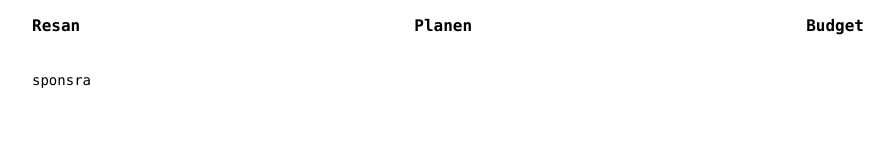
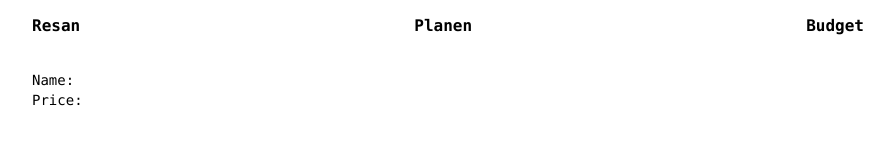
Before and after one commit to liamcco/asienliam, a Next.js app: page /budget/sponsra in a window 1280 px wide. Shown: the part 138-298 px from the top of the page, without its empty margins (192-1087 px from the left). Built offline with nearby package versions, Linux system fonts and the light colour scheme.

Commit message:
sponsor page

```diff
--- a/app/budget/sponsra/page.tsx
+++ b/app/budget/sponsra/page.tsx
@@ -1,3 +1,16 @@
+"use client";
+
+import { useSearchParams } from "next/navigation";
+
 export default function Page() {
-  return <p>sponsra</p>;
+  const searchParams = useSearchParams();
+  const name = searchParams.get("name");
+  const price = searchParams.get("price");
+
+  return (
+    <div>
+      <p>Name: {name}</p>
+      <p>Price: {price}</p>
+    </div>
+  );
 }
```
